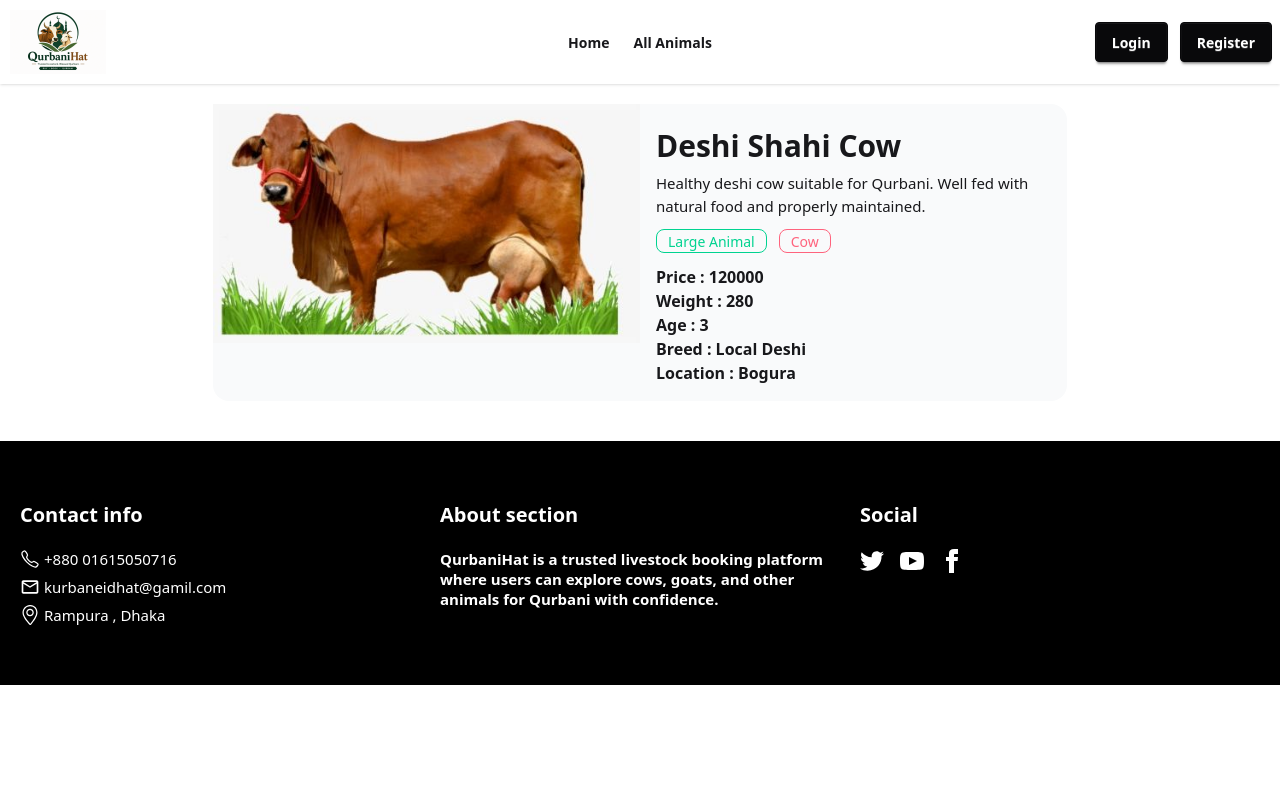
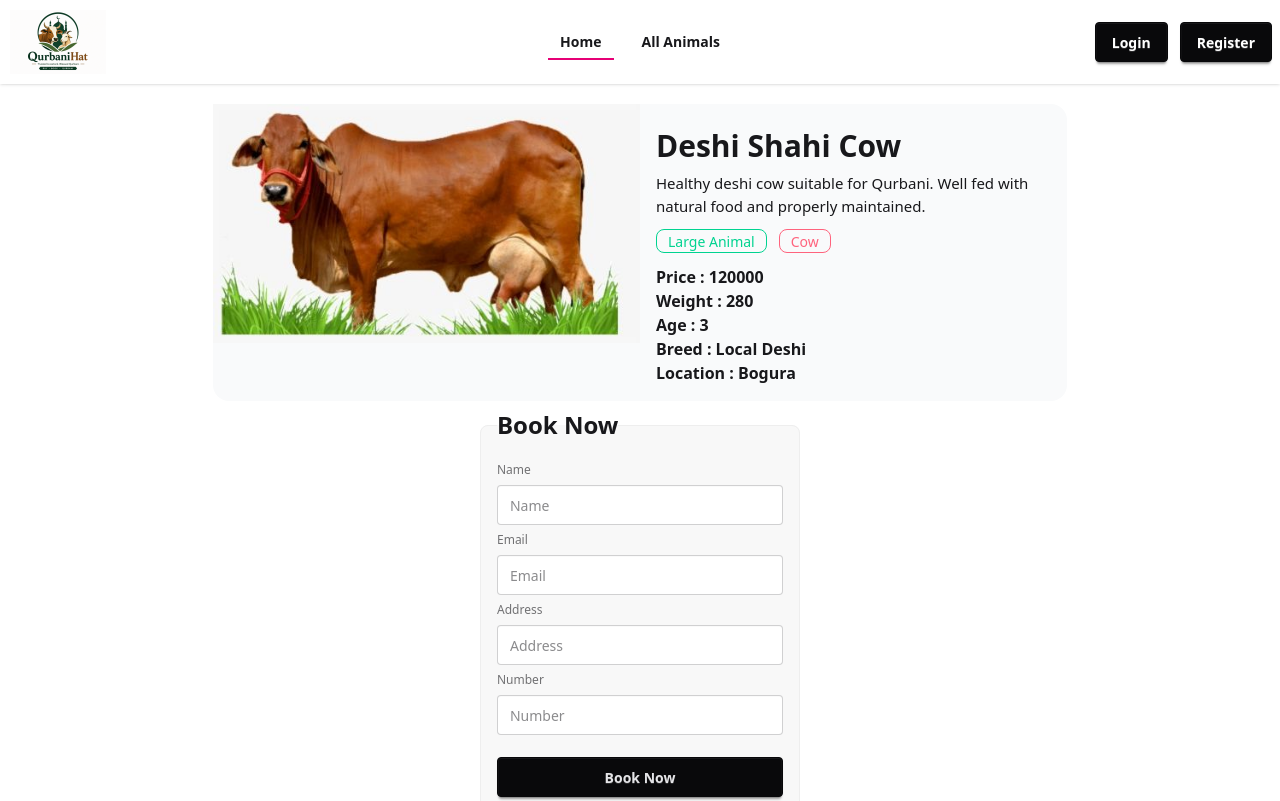
Before and after one commit to Symun-Hossain-Shifat/Assingment-Eight-repo, a Next.js app: page /details/1 in a window 1280 px wide. Shown: the top 801 px of the page. Built offline with nearby package versions, Linux system fonts and the light colour scheme.

Commit message:
login & register page done

```diff
--- a/package.json
+++ b/package.json
@@ -13,7 +13,8 @@
     "react": "19.2.4",
     "react-dom": "19.2.4",
     "react-fast-marquee": "^1.6.5",
-    "react-icons": "^5.6.0"
+    "react-icons": "^5.6.0",
+    "react-toastify": "^11.1.0"
   },
   "devDependencies": {
     "@tailwindcss/postcss": "^4",
--- /dev/null
+++ b/src/app/(auth)/signin/page.jsx
@@ -0,0 +1,46 @@
+import Link from 'next/link'
+import React from 'react'
+
+
+function Signinpage () {
+  return (
+    <div className='border items-center h-screen'>
+
+        <div className='flex flex-col justify-center text-center mt-5 p-5  bg-white space-y-2 mx-auto  my-auto border-base-300 rounded-box w-xs border'>
+            <form >
+
+ <fieldset className="space-y-2 text-left fieldset">
+  <h1 className='text-center text-2xl font-bold '>Login</h1>
+
+  <label className="label">Email</label>
+  <input type="email" required className="input" placeholder="Email" />
+
+  <label className="label">Password</label>
+  <input type="password" required className="input" placeholder="Password" />
+
+  <button className="btn btn-neutral mt-4">Login</button>
+
+
+  <p className='text-center '>Dont Have Account ? {' '} <Link href="/signup" className='!text-blue-600 hover:underline' >Sign Up</Link> </p>
+
+</fieldset>
+            </form>
+
+
+            <div className="divider text-black">OR</div>
+
+            <Link href={'/'}>
+            <button className="btn w-full bg-white text-black border-[#e5e5e5]">
+  <svg aria-label="Google logo" width="16" height="16" xmlns="http://www.w3.org/2000/svg" viewBox="0 0 512 512"><g><path d="m0 0H512V512H0" fill="#fff"></path><path fill="#34a853" d="M153 292c30 82 118 95 171 60h62v48A192 192 0 0190 341"></path><path fill="#4285f4" d="m386 400a140 175 0 0053-179H260v74h102q-7 37-38 57"></path><path fill="#fbbc02" d="m90 341a208 200 0 010-171l63 49q-12 37 0 73"></path><path fill="#ea4335" d="m153 219c22-69 116-109 179-50l55-54c-78-75-230-72-297 55"></path></g></svg>
+  Login with Google
+</button>
+            </Link>
+
+
+
+        </div>
+    </div>
+  )
+}
+
+export default Signinpage
--- /dev/null
+++ b/src/app/(auth)/signup/page.jsx
@@ -0,0 +1,52 @@
+import Link from 'next/link'
+import React from 'react'
+
+function signuppage () {
+  return (
+    <div className='border items-center h-screen'>
+
+        <div className='flex flex-col justify-center text-center mt-5 p-5  bg-white space-y-2 mx-auto  my-auto border-base-300 rounded-box w-xs border'>
+            <form >
+
+ <fieldset className="space-y-2 text-left fieldset">
+  <h1 className='text-center text-2xl font-bold '>Register</h1>
+
+  <label className="label">Name</label>
+  <input type="text" required className="input" placeholder="Name" />
+
+  <label className="label">Email</label>
+  <input type="email" required className="input" placeholder="Email" />
+
+
+  <label className="label">Image URL</label>
+  <input type="URL" required className="input" placeholder="Image URL" />
+
+  <label className="label">Password</label>
+  <input type="password" required className="input" placeholder="Password" />
+
+  <button className="btn btn-neutral mt-4">Register</button>
+
+
+  <p className='text-center '>Already Have Account ? {' '} <Link href="/signin" className='!text-blue-600 hover:underline' >Sign in</Link> </p>
+
+</fieldset>
+            </form>
+
+
+            <div className="divider text-black">OR</div>
+
+            <Link href={'/'}>
+            <button className="btn w-full bg-white text-black border-[#e5e5e5]">
+  <svg aria-label="Google logo" width="16" height="16" xmlns="http://www.w3.org/2000/svg" viewBox="0 0 512 512"><g><path d="m0 0H512V512H0" fill="#fff"></path><path fill="#34a853" d="M153 292c30 82 118 95 171 60h62v48A192 192 0 0190 341"></path><path fill="#4285f4" d="m386 400a140 175 0 0053-179H260v74h102q-7 37-38 57"></path><path fill="#fbbc02" d="m90 341a208 200 0 010-171l63 49q-12 37 0 73"></path><path fill="#ea4335" d="m153 219c22-69 116-109 179-50l55-54c-78-75-230-72-297 55"></path></g></svg>
+  Login with Google
+</button>
+            </Link>
+
+
+
+        </div>
+    </div>
+  )
+}
+
+export default signuppage
--- a/src/app/(main)/allanimals/page.jsx
+++ b/src/app/(main)/allanimals/page.jsx
@@ -9,7 +9,7 @@ function Homepage () {
     <div >
 
 
-      <div className='w-9/12 mx-auto flex justify-between items-center md:flex-row flex-col'>
+      <div className=' w-full md:w-9/12 mx-auto flex justify-between items-center md:flex-row flex-col'>
         <h1 className='font-bold  mb-10 text-3xl text-green-900 text-center my-4 '>All Animals</h1>
       <select defaultValue="Pick a color" className="select appearance-none">
   <option disabled={true}></option>
@@ -27,7 +27,7 @@ function Homepage () {
 
 
 
-      <div className='w-8/12 mx-auto gap-10 grid grid-cols-1 md:grid-cols-2 '>
+      <div className=' w-10/12 md:w-8/12 mx-auto my-5 gap-10 grid grid-cols-1 md:grid-cols-2 '>
         {animals.map( animal => (
           <div key={animal.id} className="card bg-base-100 shadow-sm">
   <figure>
--- a/src/app/(main)/details/[id]/page.jsx
+++ b/src/app/(main)/details/[id]/page.jsx
@@ -1,36 +1,24 @@
-import React from 'react'
+
+
+import Refreshpage from '@/app/components/refresh';
 import animal from '@/Data/animal.json'
+
+
+
 async function Dynamicpage ({params}) {
   const {id} = await params ;
   const Id = parseInt(id)
   const Data = animal.find( D => D.id === Id);
   console.log(Data)
   console.log(Id)
+
+
+
+
   return (
     <div className='mx-auto w-8/12 py-5'>
-      <div className="grid grid-cols-2 bg-gray-50 rounded-2xl">
-  <figure>
-    <img
-      src={Data.image}
-      alt="Album" />
-  </figure>
-  <div className="p-4 ">
-    <h2 className="card-title my-2 text-3xl">{Data.name}</h2>
-    <p className='text-[15px]'>{Data.description}</p>
-    <div className='flex items-center mt-3 gap-3'>
-      <div className="badge badge-outline badge-success">{Data.category}</div>
-    <div className="badge badge-outline badge-error">{Data.type}</div>
 
-    </div>
-    <p className=' font-semibold mt-3'>Price : {Data.price}</p>
-    <p className=' font-semibold'>Weight : {Data.weight}</p>
-    <p className=' font-semibold'>Age : {Data.age}</p>
-    <p className=' font-semibold'>Breed : {Data.breed}</p>
-    <p className=' font-semibold'>Location : {Data.location}</p>
-
-  </div>
-</div>
-
+ <Refreshpage Data = {Data}></Refreshpage>
     </div>
 
   )
--- a/src/app/components/animalsection.jsx
+++ b/src/app/components/animalsection.jsx
@@ -14,7 +14,7 @@ console.log(Data)
 
              <h1 className='font-bold  mb-10 text-3xl text-green-900 text-center '>Featured animals {Data.length} Items</h1>
 
-       <div className='grid  w-8/12 mx-auto mt-5 p-4 gap-5 bg-gray-50 justify-center  grid-cols-1 md:grid-cols-2'>
+       <div className='grid w-full md:w-8/12 mx-auto mt-5 p-4 gap-5 bg-gray-50 justify-center  grid-cols-1 md:grid-cols-2'>
         {Data.map( D => (
             <div key={D.id} className="card bg-base-100 shadow-sm">
   <div className="card-body">
--- a/src/app/components/navbar.jsx
+++ b/src/app/components/navbar.jsx
@@ -1,11 +1,13 @@
+'use client'
 import Image from 'next/image'
 import Link from 'next/link'
-import React from 'react'
+import React, { useState } from 'react'
 import logo from '@/asset/logo.png'
 
 function Navbarpage () {
+  const [menu , setMenu] = useState('Home')
   return (
-    <div>
+    <div className='sticky top-0 z-50'>
       <div className="navbar items-center bg-base-100 shadow-sm">
   <div className="navbar-start">
     <div className="dropdown">
@@ -22,14 +24,19 @@ function Navbarpage () {
     <div > <Image  src={logo} alt="" height={'100'} width={'100'} className='border-2' /></div>
   </div>
   <div className="navbar-center hidden lg:flex">
-    <ul className="menu font-bold menu-horizontal px-1">
-      <li><Link href={'/'}>Home</Link></li>
-        <li><Link href={'/allanimals'}>All Animals</Link></li>
+    <ul className="menu font-bold menu-horizontal gap-4 px-1">
+      <li className={`${menu === 'Home' && 'border-b-2 border-pink-600'}`}><Link onClick={() => setMenu('Home')}  href={'/'}>Home</Link></li>
+        <li className={`${menu === 'all' && 'border-b-2 border-pink-600'}`}><Link onClick={() => setMenu('all')}  href={'/allanimals'}>All Animals</Link></li>
     </ul>
   </div>
   <div className="navbar-end flex gap-3">
-    <button className='btn text-semibold text-white btn-neutral'>Login</button>
-    <button className='btn text-semibold text-white btn-neutral'>Register</button>
+    <Link href={'/signin'}>
+     <button className='btn text-semibold text-white btn-neutral'>Login</button>
+    </Link>
+   <Link href={'/signup'}>
+       <button className='btn text-semibold text-white btn-neutral'>Register</button>
+   </Link>
+
   </div>
 </div>
     </div>
--- /dev/null
+++ b/src/app/components/refresh.jsx
@@ -0,0 +1,71 @@
+'use client'
+
+import { ToastContainer, toast } from 'react-toastify';
+import 'react-toastify/dist/ReactToastify.css';
+
+function Refreshpage ({Data}) {
+
+  const clickhandle = (e) => {
+    e.preventDefault();
+   toast.success('Booking Successfull')
+
+
+  setTimeout (() => {
+e.target.reset();
+  } , 1000 )
+}
+
+  return (
+    <div>
+      <div className="grid grid-cols-1 md:grid-cols-2 bg-gray-50 rounded-2xl">
+  <figure>
+    <img
+      src={Data.image}
+      alt="Album" />
+  </figure>
+  <div className="p-4 ">
+    <h2 className="card-title my-2 text-3xl">{Data.name}</h2>
+    <p className='text-[15px]'>{Data.description}</p>
+    <div className='flex items-center mt-3 gap-3'>
+      <div className="badge badge-outline badge-success">{Data.category}</div>
+    <div className="badge badge-outline badge-error">{Data.type}</div>
+
+    </div>
+    <p className=' font-semibold mt-3'>Price : {Data.price}</p>
+    <p className=' font-semibold'>Weight : {Data.weight}</p>
+    <p className=' font-semibold'>Age : {Data.age}</p>
+    <p className=' font-semibold'>Breed : {Data.breed}</p>
+    <p className=' font-semibold'>Location : {Data.location}</p>
+
+  </div>
+</div>
+
+<form onSubmit={clickhandle}>
+<fieldset className="fieldset mx-auto bg-base-200 border-base-300 rounded-box w-xs border p-4">
+  <legend className="fieldset-legend text-2xl">Book Now</legend>
+
+  <label className="label">Name</label>
+  <input type="text"  required className="input" placeholder="Name" />
+
+  <label className="label">Email</label>
+  <input type="email" className="input" placeholder="Email" />
+
+  <label className="label">Address</label>
+  <input type="text" required className="input" placeholder="Address" />
+
+  <label className="label">Number</label>
+  <input type="number" required className="input" placeholder="Number" />
+
+
+
+
+  <button type="submit" className="btn btn-neutral mt-4">Book Now</button>
+</fieldset>
+</form>
+<ToastContainer></ToastContainer>
+
+ </div>
+  )
+}
+
+export default Refreshpage
```
Also changed, not shown: 1 other file (tests, documents, lock files or other folders).
